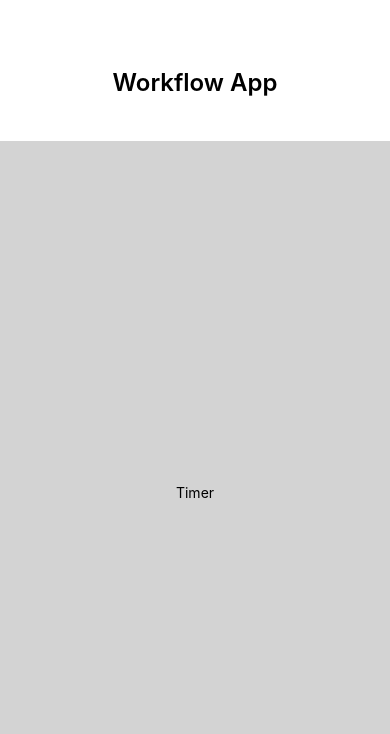
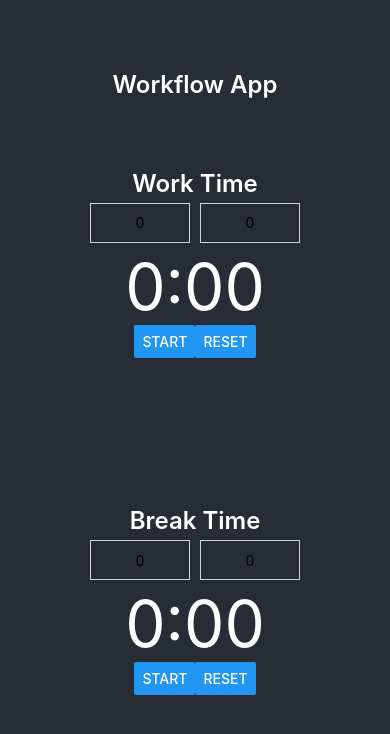
Before and after one commit to hiterharris/WorkflowApp, a React Native app: screen / in a window 390 px wide. Shown: the top 734 px of the page. Built offline with nearby package versions, Linux system fonts and the light colour scheme.

Commit message:
styles, ui

```diff
--- a/App.js
+++ b/App.js
@@ -1,46 +1,31 @@
 import React from 'react';
 import {
-  StyleSheet,
   View,
   Text,
 } from 'react-native';
-import Timer from './components/Timer';
+import styles from './Styles';
+import Timer from './components/Timer/Timer';
 
 const App = () => {
   return (
     <View style={styles.app}>
-      <View style={styles.titleContainer}>
+
+      <View style={styles.header}>
         <Text style={styles.title}>Workflow App</Text>
       </View>
+
       <View style={styles.timerContainer}>
+        <Text style={styles.title}>Work Time</Text>
         <Timer />
       </View>
+
+      <View style={styles.timerContainer2}>
+        <Text style={styles.title}>Break Time</Text>
+        <Timer />
+      </View>
+
     </View>
   );
 };
 
-const styles = StyleSheet.create({
-  app: {
-    flex: 1,
-  },
-  titleContainer: {
-    flex: 1,
-    justifyContent: 'center',
-    alignItems: 'center',
-    width: '100%',
-  },
-  title: {
-    fontSize: 24,
-    fontWeight: '600',
-    paddingTop: 25,
-  },
-  timerContainer: {
-    flex: 5,
-    justifyContent: 'center',
-    alignItems: 'center',
-    width: '100%',
-    backgroundColor:'lightgrey',
-  }
-});
-
 export default App;
--- /dev/null
+++ b/Styles.js
@@ -0,0 +1,28 @@
+import { StyleSheet } from "react-native"
+
+export default StyleSheet.create({
+    app: {
+        flex: 1,
+        backgroundColor: '#282c34',
+      },
+      header: {
+        flex: 1,
+        justifyContent: 'center',
+        alignItems: 'center',
+        width: '100%',
+      },
+      title: {
+        fontSize: 24,
+        fontWeight: '600',
+        color: 'white',
+      },
+      timerContainer: {
+        flex: 2,
+        alignItems: 'center',
+        width: '100%',
+      },
+      timerContainer2: {
+        flex: 2,
+        alignItems: 'center',
+      }
+});
--- a/components/Timer.js
+++ /dev/null
@@ -1,22 +0,0 @@
-import React, { useState, useEffect } from 'react';
-import {
-  StyleSheet,
-  View,
-  Text,
-} from 'react-native';
-
-const Timer = () => {
-    return (
-    <View styles={styles.timer}>
-        <Text>Timer</Text>
-    </View>
-    );
-};
-
-const styles = StyleSheet.create({
-    timer: {
-
-    }
-});
-
-export default Timer;
--- /dev/null
+++ b/components/Timer/Styles.js
@@ -0,0 +1,25 @@
+import { StyleSheet } from "react-native"
+
+export default StyleSheet.create({
+    timer: {
+        alignItems: 'center',
+    },
+    inputs: {
+        flexDirection: 'row',
+    },
+    input: {
+        height: 40,
+        width: 100,
+        borderColor: 'lightgray',
+        borderWidth: 0.5,
+        textAlign: 'center',
+        margin: 5,
+    },
+    time: {
+        color: 'white',
+        fontSize: 64,
+    },
+    buttons: {
+        flexDirection: 'row',
+    }
+});
--- /dev/null
+++ b/components/Timer/Timer.js
@@ -0,0 +1,40 @@
+import React, { useState, useEffect } from 'react';
+import {
+  View,
+  Text,
+  TextInput,
+  Button,
+} from 'react-native';
+import styles from './Styles';
+
+const Timer = () => {
+    return (
+    <View style={styles.timer}>
+        <View style={styles.inputs}>
+          <TextInput
+            style={styles.input}
+            onChangeText={text => onChangeText(text)}
+            value={0}
+            placeholder='Minutes'
+            placeholderTextColor='lightgray'
+          />
+          <TextInput
+            style={styles.input}
+            onChangeText={text => onChangeText(text)}
+            value={0}
+            placeholder='Seconds'
+            placeholderTextColor='lightgray'
+          />
+        </View>
+        <View style={styles.timer}>
+          <Text style={styles.time}>0:00</Text>
+        </View>
+        <View style={styles.buttons}>
+          <Button title='Start'/>
+          <Button title='Reset'/>
+        </View>
+    </View>
+    );
+};
+
+export default Timer;
```
Also changed, not shown: components/Timer.css (deleted), 1 other file (tests, documents, lock files or other folders).
